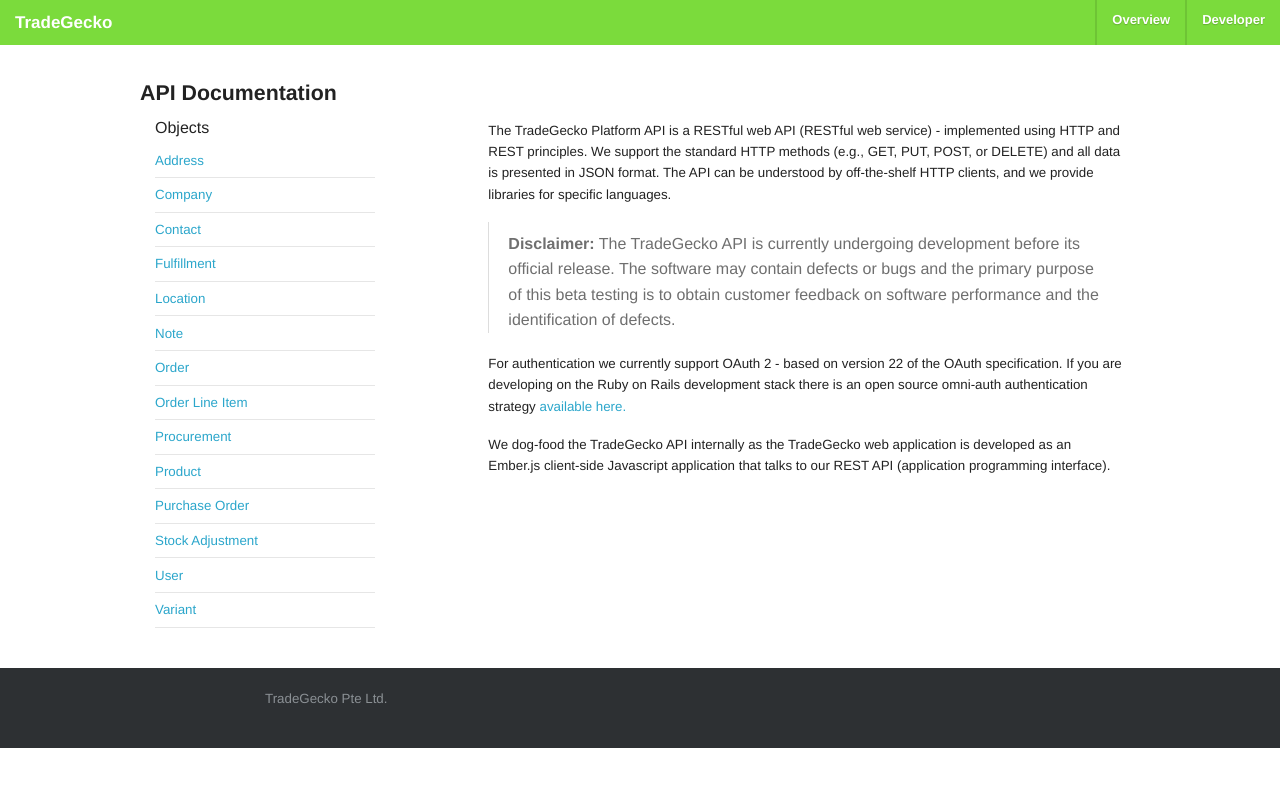
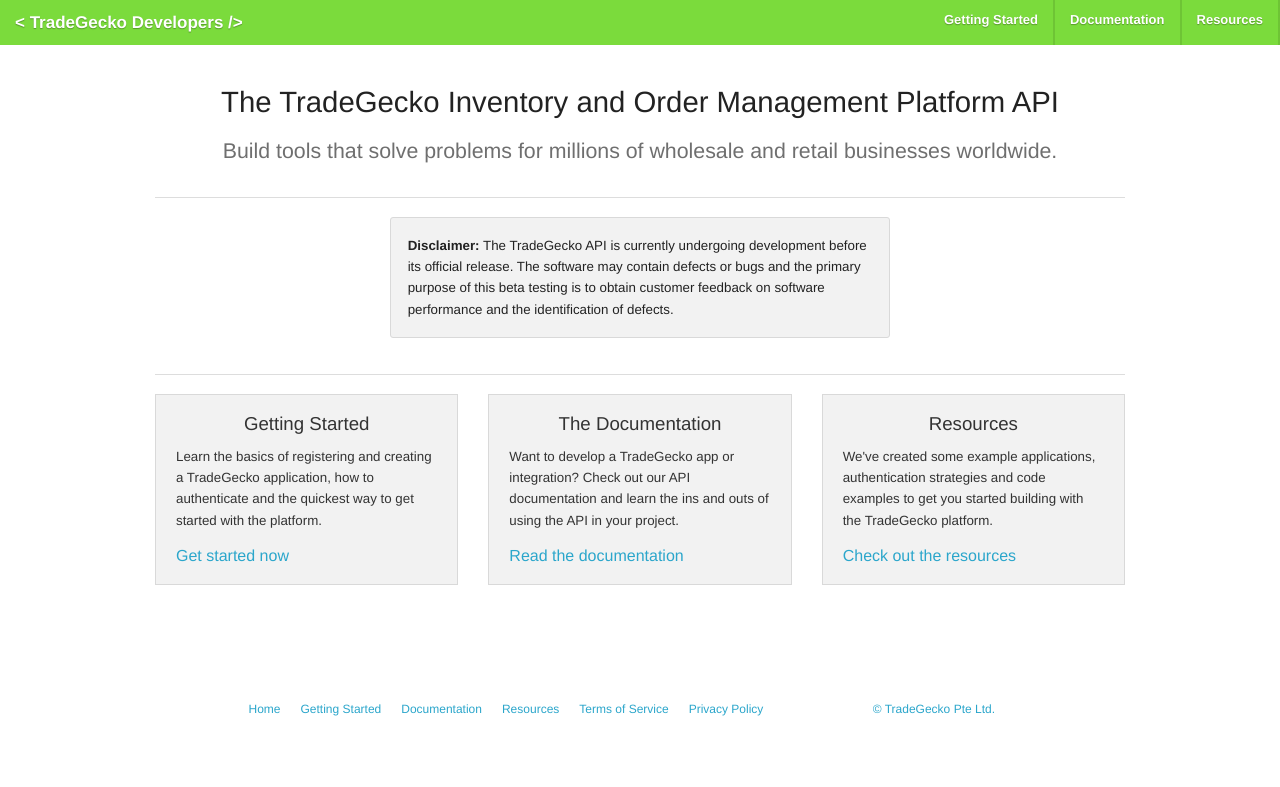
Before and after one commit to tradegecko/docs_old, a Jekyll site: the page built from index.html, in a window 1280 px wide. Shown: the top 787 px of the page. Built offline with Jekyll 4.4.1, drawn with Linux system fonts in a browser that asks for light colours; Markdown is read by kramdown in place of the engine named in the settings; the list of posts is cut into pages by our own code.

Commit message:
update documentation site

```diff
--- a/_layouts/default.html
+++ b/_layouts/default.html
@@ -24,7 +24,7 @@
         <ul class="title-area">
           <!-- Title Area -->
           <li class="name">
-            <h1><a class="brand" href="/">TradeGecko</a><h1>
+            <h1><a class="brand" href="/">< TradeGecko Developers /></a><h1>
           </li>
           <li class="toggle-topbar menu-icon"><a href="#"><span>Menu</span></a></li>
         </ul>
@@ -32,10 +32,13 @@
         <section class="top-bar-section">
           <!-- Right Nav Section -->
           <ul class="right">
+            <li class=""><a href="/getting-started">Getting Started</a></li>
             <li class="divider"></li>
-            <li class=""><a href="/">Overview</a></li>
+            <li class=""><a href="/documentation">Documentation</a></li>
             <li class="divider"></li>
-            <li class=""><a href="/developer.html">Developer</a></li>
+            <li class=""><a href="/resources">Resources</a></li>
+            <li class="divider"></li>
+
           </ul>
         </section>
       </nav>
@@ -54,7 +57,15 @@
       <!-- footer -->
       <footer id="footer">
         <div class="row">
-          <p>TradeGecko Pte Ltd.</p>
+          <ul class="inline-list">
+            <li><a href="/">Home</a></li>
+            <li><a href="/getting-started">Getting Started</a></li>
+            <li><a href="/documentation">Documentation</a></li>
+            <li><a href="/resources">Resources</a></li>
+            <li><a target="_blank" href="http://tradegecko.com/terms">Terms of Service</a></li>
+            <li><a target="_blank" href="http://tradegecko.com/privacy">Privacy Policy</a></li>
+            <li class="right"><a target="_blank" href="http://tradegecko.com">&copy; TradeGecko Pte Ltd.</a></li>
+          <p></p>
         </div>
       </footer>
 
@@ -69,6 +80,17 @@
       <script src="/js/foundation/foundation.topbar.js"></script>
 
       <script>
+        (function(i,s,o,g,r,a,m){i['GoogleAnalyticsObject']=r;i[r]=i[r]||function(){
+        (i[r].q=i[r].q||[]).push(arguments)},i[r].l=1*new Date();a=s.createElement(o),
+        m=s.getElementsByTagName(o)[0];a.async=1;a.src=g;m.parentNode.insertBefore(a,m)
+        })(window,document,'script','//www.google-analytics.com/analytics.js','ga');
+
+        ga('create', 'UA-33880900-1', 'tradegecko.com');
+        ga('send', 'pageview');
+
+      </script>
+
+      <script>
         $(document).foundation();
       </script>
     </body>
--- a/css/custom.css
+++ b/css/custom.css
@@ -1,3 +1,24 @@
+h1, h2, h3, h4 {
+  font-weight:lighter;
+}
+
+h1 {
+  font-size:22pt;
+}
+
+h2 {
+  font-size:18pt;
+}
+
+h3 {
+  font-size:14pt;
+}
+
+
+.text-center {
+  text-align: center;
+}
+
 .top-bar {
   background:#7bdb3c;
   color:white;
@@ -7,9 +28,12 @@
   background:#7bdb3c;
 }
 
+.top-bar a {
+  text-shadow:0px 1px 1px rgba(0,0,0,.3);
+}
+
 .top-bar-section ul li > a {
   background:#7bdb3c;
-  text-shadow:0px 1px 1px rgba(0,0,0,0.2);
 }
 
 .top-bar-section > ul > .divider {
@@ -56,13 +80,19 @@
   padding-top:60px;
 }
 
+.callout {
+
+}
+
+section#main-content {
+  min-height: 580px;
+}
 
 #footer {
-  background: #2D3033;
   font-weight: 300;
   font-size: 9pt;
   text-align: left;
-  color: rgba(201,208,214,0.6);
+  color: #333;
   padding-top:20px;
   margin-top:20px;
   min-height: 80px;
@@ -83,13 +113,6 @@
   margin: 0 20px 0 0;
 }
 
-#footer ul li a {
-  color: #949CA7;
-  font-weight: 300;
-  font-size: 9pt;
-  text-shadow: 0 1px 1px #2D3033;
-}
-
 #footer ul li a:hover {
   text-decoration: underline;
 }
--- a/developer.html
+++ b/getting-started.html
@@ -1,6 +1,6 @@
 ---
 layout: default
-title: Developer
+title: Getting Started
 ---
 
 <div class="row">
--- a/index.html
+++ b/index.html
@@ -1,39 +1,43 @@
 ---
 layout: default
-title: API Documentation
+title: The TradeGecko Inventory and Order Management Platform API
 ---
 <div class="row">
-  <h2>{{ page.title }}</h2>
+  <div class="large-12">
+    <h1 class="text-center">{{ page.title }}</h1>
+    <h2 class="subheader text-center">Build tools that solve problems for millions of wholesale and retail businesses worldwide.</h2>
+  </div>
 </div>
+<hr>
+<section class="row">
+  <p class="large-6 push-3 panel radius "><strong>Disclaimer:</strong>
+    The TradeGecko API is currently undergoing development before its official release.
+    The software may contain defects or bugs and the primary purpose of this beta testing
+    is to obtain customer feedback on software performance and the identification of defects.
+  </p>
+</section>
 
-<div class="row">
-  <div class="large-3 columns"
-    <h2>Objects</h2>
-    <ul class="side-nav">
-      {% for post in site.categories.api %}
-        <li><a href="{{ post.url }}">{{ post.title }}</a></li>
-        <li class="divider"></li>
-
-      {% endfor %}
-    </ul>
+<hr>
+<div class="row boxes">
+  <div class="large-4 columns">
+    <section class="panel">
+      <h3 class="text-center">Getting Started</h3>
+      <p>Learn the basics of registering and creating a TradeGecko application, how to authenticate and the quickest way to get started with the platform.</p>
+      <a href="/getting-started">Get started now</a>
+    </section>
   </div>
-  <div class="large-8 columns">
-    <div>
-    </div>
-    <div>
-      <p>The TradeGecko Platform API is a RESTful web API (RESTful web service) - implemented using HTTP and REST principles. We support the standard HTTP methods (e.g., GET, PUT, POST, or DELETE) and all data is presented in JSON format. The API can be understood by off-the-shelf HTTP clients, and we provide libraries for specific languages.</p>
-      <p><blockquote>
-        <strong>Disclaimer:</strong>
-        The TradeGecko API is currently undergoing development before its official release.
-        The software may contain defects or bugs and the primary purpose of this beta testing
-        is to obtain customer feedback on software performance and the identification of defects.
-       </blockquote>
-      </p>
-      <p>
-      For authentication we currently support OAuth 2 - based on version 22 of the OAuth specification. If you are developing on the Ruby on Rails development stack there is an open source omni-auth authentication strategy <a href="https://github.com/tradegecko/omniauth-tradegecko">available here.</a></p>
-
-      <p>We dog-food the TradeGecko API internally as the TradeGecko web application is developed as an Ember.js client-side Javascript application that talks to our REST API (application programming interface).</p>
-    </div>
+  <div class="large-4 columns">
+    <section class="panel">
+     <h3 class="text-center">The Documentation</h3>
+     <p>Want to develop a TradeGecko app or integration? Check out our API documentation and learn the ins and outs of using the API in your project.</p>
+     <a href="/documentation">Read the documentation</a>
+   </section>
   </div>
-
+  <div class="large-4 columns">
+    <section class="panel">
+      <h3 class="text-center">Resources</h3>
+      <p>We've created some example applications, authentication strategies and code examples to get you started building with the TradeGecko platform.</p>
+      <a href="/resources">Check out the resources</a>
+    </section>
+  </div>
 </div>
```
Also changed, not shown: documentation.html (added, +32 -0 lines), resources.html (added, +16 -0 lines), 1 other file.
